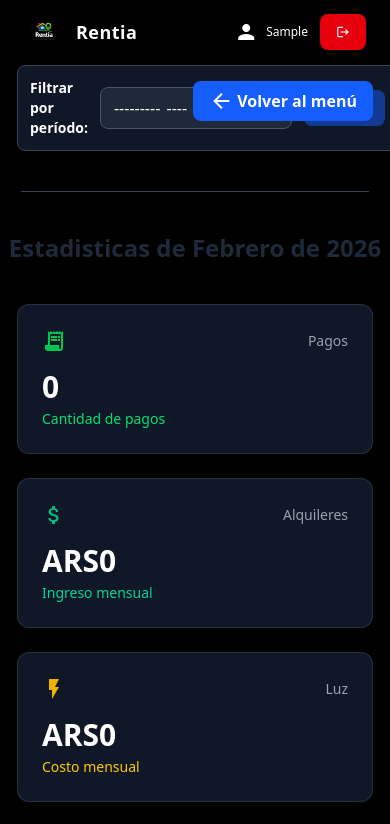
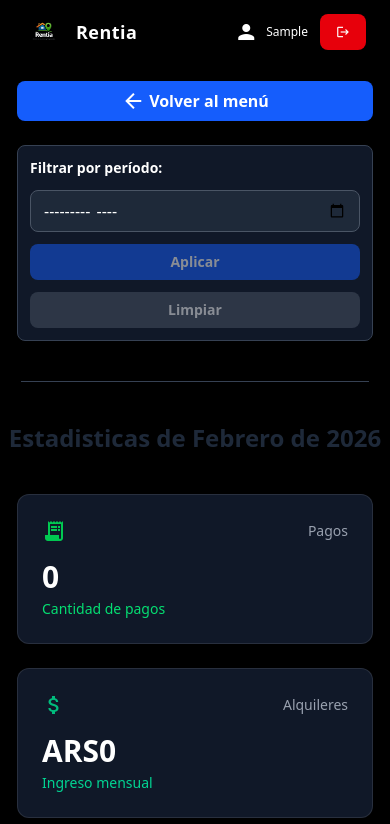
Before and after one commit to SmaniaMatias20/Rentia, an Angular app in the folder Front/: page /statistics in a window 390 px wide. Shown: the top 824 px of the page. Built offline with nearby package versions, Linux system fonts and the light colour scheme; no server answers; the database is empty; sample sign-in values are in the browser's storage.

Commit message:
responsive

```diff
--- a/Front/src/app/pages/contracts/contracts.html
+++ b/Front/src/app/pages/contracts/contracts.html
@@ -8,10 +8,13 @@
     }
 
     @if (!loading) {
-    <!-- Contenedor de botones arriba a la derecha -->
-    <div class="absolute top-4 right-4 z-20
-    flex flex-col gap-2
-    sm:flex-row sm:gap-3">
+    <!-- Contenedor de botones -->
+    <div class="
+  absolute top-4 right-4 left-4 sm:left-auto z-20
+  flex flex-col sm:flex-row
+  gap-2 sm:gap-3
+  sm:items-center
+">
         <!-- Nueva propiedad -->
         <button class="
       flex items-center justify-center gap-1
@@ -45,7 +48,7 @@
 
     <!-- Tabla de contratos -->
     @if (contracts.length > 0) {
-    <div class="pt-24">
+    <div class="sm:pt-24 pt-36">
         <div class="
     gap-6
     w-full
--- a/Front/src/app/pages/properties/properties.html
+++ b/Front/src/app/pages/properties/properties.html
@@ -8,20 +8,25 @@
 
 
   @if (!loading) {
-  <!-- Contenedor de botones arriba a la derecha -->
+  <!-- Contenedor de botones -->
   <div class="
-    absolute top-4 right-4 z-20
-    flex flex-col gap-2
-    sm:flex-row sm:gap-3
-  ">
+  absolute top-4 right-4 left-4 sm:left-auto z-20
+  flex flex-col sm:flex-row
+  gap-2 sm:gap-3
+  sm:items-center
+">
+
 
     <!-- Filtro de propiedades activos/inactivos -->
-    <div class="flex items-center gap-2">
+    <div class="flex items-center gap-2 w-full sm:w-auto">
       <span class="material-icons text-gray-400">filter_list</span>
       <select class="
-                flex-1 p-2 rounded-lg bg-blue-600 hover:bg-blue-700
-                text-white font-semibold transition cursor-pointer
-              " [(ngModel)]="filter" (ngModelChange)="onFilterChange()">
+  w-full sm:w-auto
+  p-2 rounded-lg
+  bg-blue-600 hover:bg-blue-700
+  text-white font-semibold
+  transition cursor-pointer
+" [(ngModel)]="filter" (ngModelChange)="onFilterChange()">
         <option value="all">Todos</option>
         <option value="active">Activas</option>
         <option value="inactive">Inactivas</option>
@@ -56,7 +61,7 @@
   </div>
 
   <!-- Contenido principal (cards) -->
-  <div class="pt-24">
+  <div class="sm:pt-24 pt-36">
     <div class="
     grid
     grid-cols-1
--- a/Front/src/app/pages/statistics/statistics.html
+++ b/Front/src/app/pages/statistics/statistics.html
@@ -7,39 +7,67 @@
     }
 
     <!-- Botón volver -->
-    <div class="absolute top-4 right-4 flex gap-2 z-20">
+    <div class="
+  absolute top-4 right-4 left-4 sm:left-auto
+  flex justify-end
+  z-20
+">
         <button class="
-        flex items-center gap-1
-        py-2 px-4
-        rounded-lg bg-blue-600 hover:bg-blue-700
-        text-white font-semibold transition cursor-pointer
-      " (click)="goToHome()">
+    flex items-center justify-center gap-1
+    py-2 px-4
+    w-full sm:w-auto
+    whitespace-nowrap
+    rounded-lg bg-blue-600 hover:bg-blue-700
+    text-white font-semibold transition cursor-pointer
+  " (click)="goToHome()">
             <span class="material-icons">arrow_back</span>
             Volver al menú
         </button>
-
     </div>
 
+
     <!-- Filtro Mes-Año -->
-    <div class="max-w-screen mx-auto px-4 flex justify-start">
-        <div class="flex items-center gap-3 bg-gray-900 p-3 rounded-lg border border-gray-700">
+    <div class="max-w-screen mx-auto px-4 mt-20 sm:mt-0 flex justify-start">
+        <div class="
+    flex flex-col sm:flex-row
+    items-stretch sm:items-center
+    gap-3
+    bg-gray-900 p-3 rounded-lg border border-gray-700
+    w-full sm:w-auto
+  ">
 
-            <label class="text-white text-sm font-semibold">
+            <label class="text-white text-sm font-semibold whitespace-nowrap">
                 Filtrar por período:
             </label>
 
-            <input type="month" [(ngModel)]="selectedMonthYear"
-                class="bg-gray-800 text-white px-3 py-2 rounded-lg border border-gray-600 focus:outline-none" />
+            <input type="month" [(ngModel)]="selectedMonthYear" class="
+        w-full sm:w-auto
+        bg-gray-800 text-white px-3 py-2
+        rounded-lg border border-gray-600
+        focus:outline-none
+      " />
 
-            <!-- Botón Aplicar -->
-            <button (click)="applyMonthYearFilter()" [disabled]="!selectedMonthYear"
-                class="bg-blue-600 hover:bg-blue-700 text-white text-sm font-semibold px-4 py-2 rounded-lg transition disabled:opacity-50 disabled:cursor-not-allowed cursor-pointer">
+            <!-- Aplicar -->
+            <button (click)="applyMonthYearFilter()" [disabled]="!selectedMonthYear" class="
+        w-full sm:w-auto
+        bg-blue-600 hover:bg-blue-700
+        text-white text-sm font-semibold
+        px-4 py-2 rounded-lg transition
+        disabled:opacity-50 disabled:cursor-not-allowed
+        cursor-pointer whitespace-nowrap
+      ">
                 Aplicar
             </button>
 
-            <!-- Botón Limpiar -->
-            <button (click)="clearMonthYearFilter()" [disabled]="!selectedMonthYear"
-                class="bg-gray-600 hover:bg-gray-700 text-white text-sm font-semibold px-4 py-2 rounded-lg transition disabled:opacity-50 disabled:cursor-not-allowed cursor-pointer">
+            <!-- Limpiar -->
+            <button (click)="clearMonthYearFilter()" [disabled]="!selectedMonthYear" class="
+        w-full sm:w-auto
+        bg-gray-600 hover:bg-gray-700
+        text-white text-sm font-semibold
+        px-4 py-2 rounded-lg transition
+        disabled:opacity-50 disabled:cursor-not-allowed
+        cursor-pointer whitespace-nowrap
+      ">
                 Limpiar
             </button>
 
--- a/Front/src/app/pages/tenants/tenants.html
+++ b/Front/src/app/pages/tenants/tenants.html
@@ -10,9 +10,12 @@
 
     @if (!loading) {
     <!-- Contenedor de botones arriba a la derecha -->
-    <div class="absolute top-4 right-4 z-20
-    flex flex-col gap-2
-    sm:flex-row sm:gap-3">
+    <div class="
+  absolute top-4 right-4 left-4 sm:left-auto z-20
+  flex flex-col sm:flex-row
+  gap-2 sm:gap-3
+  sm:items-center
+">
 
         <!-- Filtro de inquilinos activos/inactivos -->
         <div class="flex items-center gap-2">
@@ -54,7 +57,7 @@
     </div>
 
     @if (tenants.length > 0) {
-    <div class="pt-24">
+    <div class="sm:pt-24 pt-36">
         <div class="
     grid
     grid-cols-1
```
Also changed, not shown: Front/src/app/pages/contracts/components/table-contracts/table-contracts.html (+119 -43 lines).
